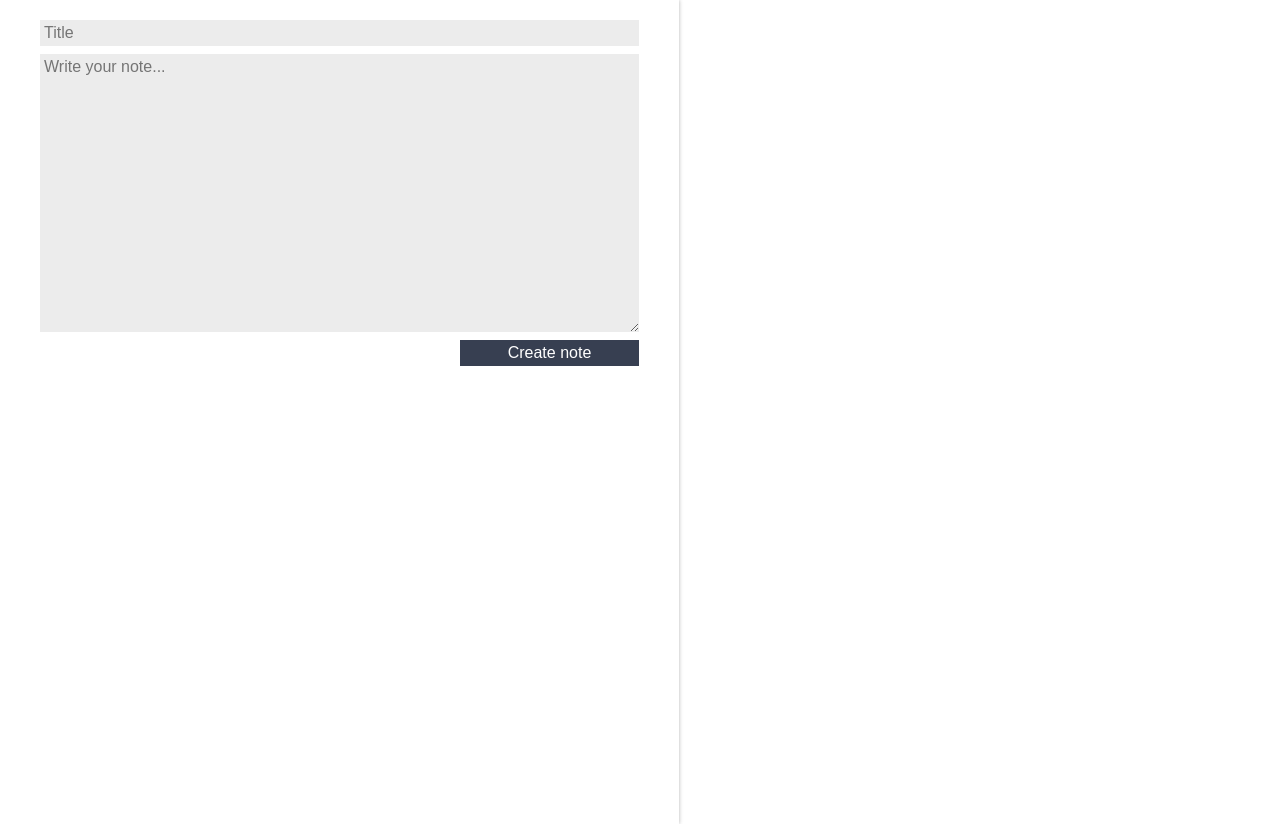
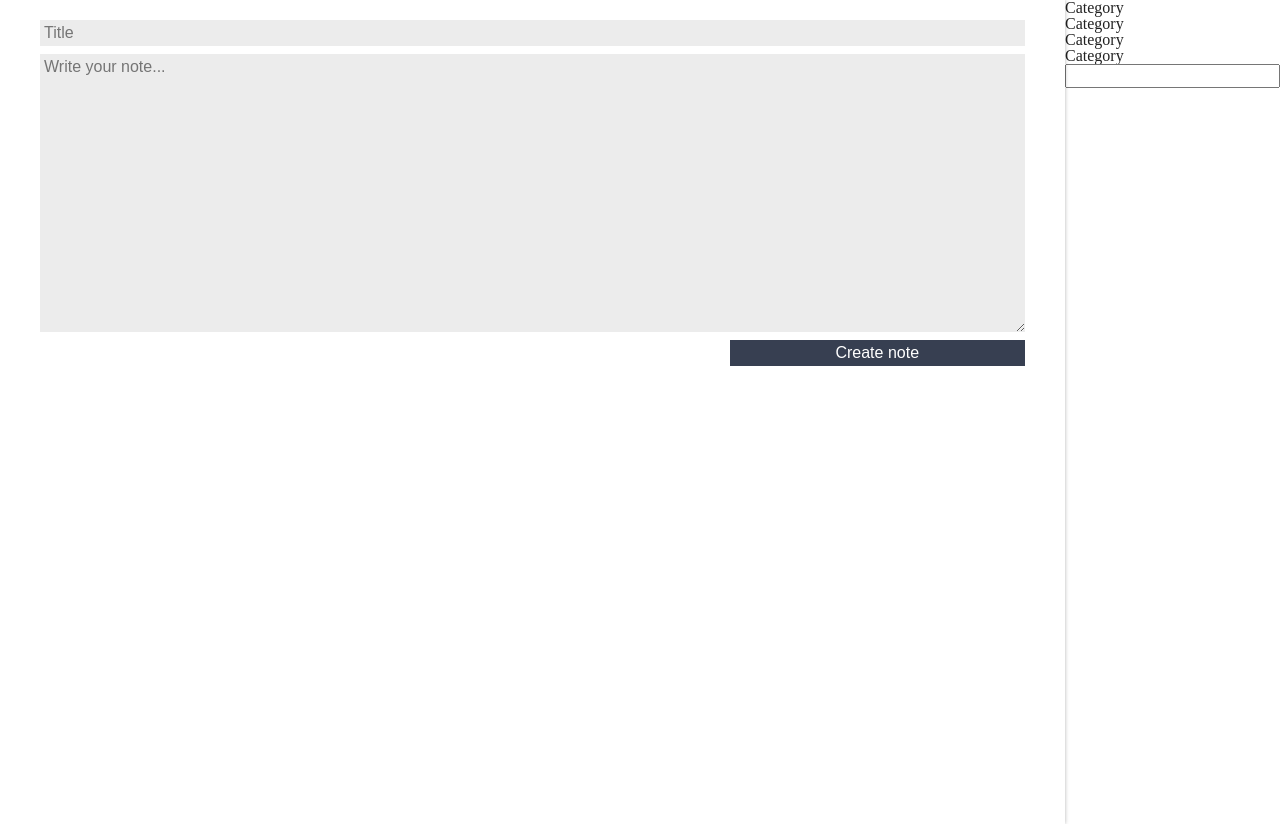
Before and after one commit to rafaelmauricioaraujo/reep, a React (Create React App) app: page / in a window 1280 px wide. Built offline with nearby package versions, Linux system fonts and the light colour scheme.

Commit message:
notes category feature

```diff
--- a/src/App.js
+++ b/src/App.js
@@ -1,6 +1,7 @@
 import React, { Component } from "react";
 import NoteList from "./components/NoteList";
 import RegistrationForm from "./components/RegistrationForm";
+import CategoryList from './components/CategoryList/CategoryList';
 import "./assets/App.css";
 import "./assets/index.css";
 
@@ -36,10 +37,14 @@
         <RegistrationForm
           createNote={this.createNote.bind(this)}
         ></RegistrationForm>
+        <main className='main-content'>
+          <CategoryList>
+          </CategoryList>
         <NoteList
           deleteNote={this.removeNote.bind(this)}
           notes={this.state.notes}
         ></NoteList>
+        </main>
       </section>
     );
   }
--- /dev/null
+++ b/src/components/CategoryList/CategoryList.jsx
@@ -0,0 +1,19 @@
+import React, { Component } from "react";
+
+class CategoryList extends Component {
+  render() {
+    return (
+      <section>
+        <ul>
+          <li>Category</li>
+          <li>Category</li>
+          <li>Category</li>
+          <li>Category</li>
+        </ul>
+        <input type="text"></input>
+      </section>
+    );
+  }
+}
+
+export default CategoryList;
--- /dev/null
+++ b/src/components/CategoryList/index.js
@@ -0,0 +1,2 @@
+import CategoryList from './CategoryList';
+export default CategoryList;
```
